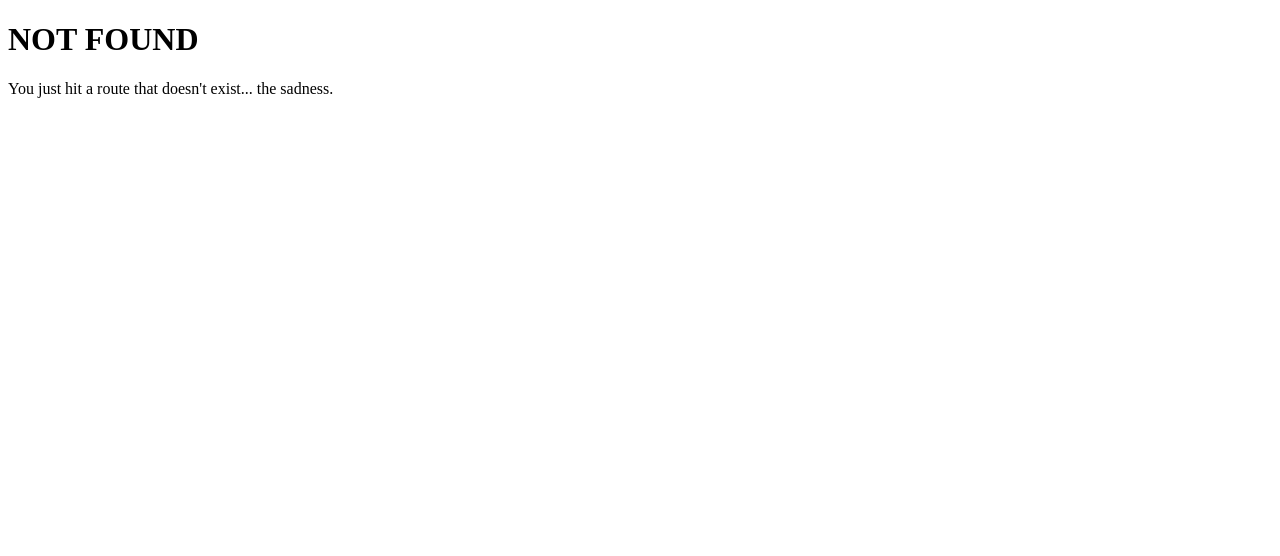
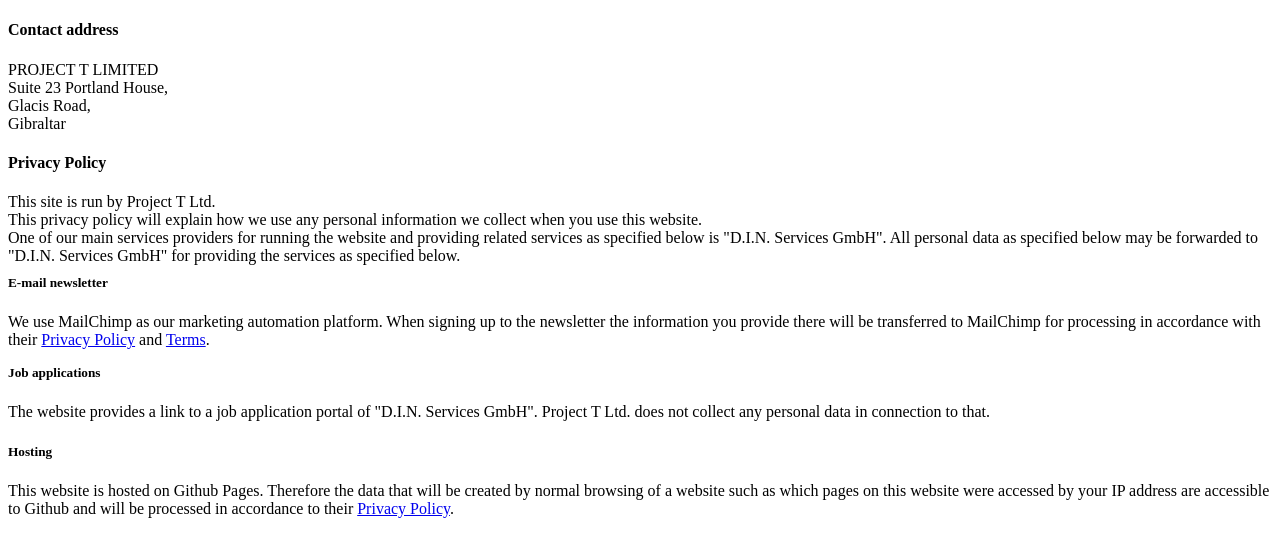
Before and after one commit to rlay-project/rlay.com, a Gatsby site: page /legal in a window 1280 px wide. Before the commit this address had no page. Built offline with nearby package versions, Linux system fonts and the light colour scheme; Gatsby itself is replaced by a stand-in of ours.

Commit message:
feat(legal): add impressum and privacy policy

```diff
--- a/src/pages/index.js
+++ b/src/pages/index.js
@@ -92,7 +92,9 @@ const IndexPage = () => (
     </div>
     <h3 style={{ marginTop: '20px' }}>Team</h3>
     <Team />
-    {/* <Link to="/page-2/">Go to page 2</Link> */}
+    <div style={{ marginTop: '20px', textAlign: 'center' }}>
+      <Link to="/legal/">Impressum & Privacy Policy</Link>
+    </div>
   </div>
 );
 
--- /dev/null
+++ b/src/pages/legal.js
@@ -0,0 +1,64 @@
+import React from 'react';
+
+const Impressum = () => (
+  <div>
+    <h4>Contact address</h4>
+    PROJECT T LIMITED<br />
+    Suite 23 Portland House,<br />
+    Glacis Road,<br />
+    Gibraltar<br />
+  </div>
+);
+
+const PrivacyPolicy = () => {
+  const serviceProviderName = '"D.I.N. Services GmbH"';
+  return (
+    <div style={{ marginTop: '10px' }}>
+      <h4>Privacy Policy</h4>
+      This site is run by Project T Ltd.<br />
+      This privacy policy will explain how we use any personal information we
+      collect when you use this website.<br />
+      One of our main services providers for running the website and providing
+      related services as specified below is {serviceProviderName}. All personal
+      data as specified below may be forwarded to {serviceProviderName} for
+      providing the services as specified below.
+      <h5 style={{ marginTop: '10px' }}>E-mail newsletter</h5>
+      <p>
+        We use MailChimp as our marketing automation platform. When signing up
+        to the newsletter the information you provide there will be transferred
+        to MailChimp for processing in accordance with their{' '}
+        <a href="https://mailchimp.com/legal/privacy/" target="_blank">
+          Privacy Policy
+        </a>{' '}
+        and{' '}
+        <a href="https://mailchimp.com/legal/terms/" target="_blank">
+          Terms
+        </a>.
+      </p>
+      <h5 style={{ marginTop: '10px' }}>Job applications</h5>
+      The website provides a link to a job application portal of{' '}
+      {serviceProviderName}
+      . Project T Ltd. does not collect any personal data in connection to that.
+      <p />
+      <h5>Hosting</h5>
+      This website is hosted on Github Pages. Therefore the data that will be
+      created by normal browsing of a website such as which pages on this
+      website were accessed by your IP address are accessible to Github and will
+      be processed in accordance to their{' '}
+      <a
+        href="https://help.github.com/articles/github-privacy-statement/"
+        target="_blank"
+      >
+        Privacy Policy
+      </a>.
+    </div>
+  );
+};
+const PrivacyPolicyPage = () => (
+  <div>
+    <Impressum />
+    <PrivacyPolicy />
+  </div>
+);
+
+export default PrivacyPolicyPage;
```
